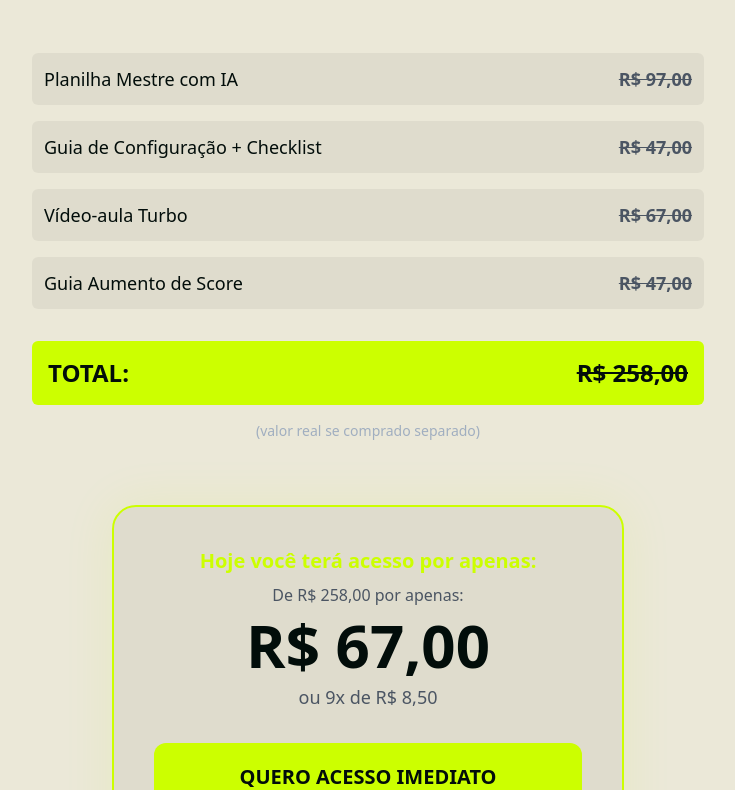
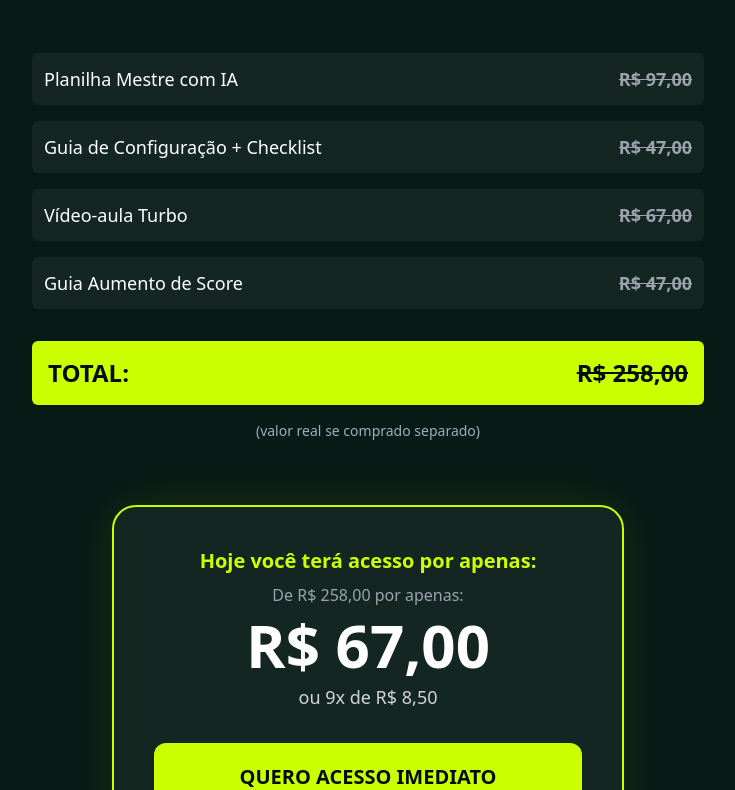
Before and after one commit to AlexandreTunnermann/Planilha-Financeira-Com-IA, a React (Vite) app: page / in a window 1280 px wide. Shown: the part 3870-4660 px from the top of the page, without its empty margins (272-1007 px from the left). Built offline with nearby package versions, Linux system fonts and the light colour scheme.

Commit message:
[dyad] wrote 1 file(s)

```diff
--- a/src/pages/LandingPage.tsx
+++ b/src/pages/LandingPage.tsx
@@ -10,6 +10,7 @@ const LandingPage = () => {
   const textSecondaryColor = "#A0AEC0";
   const surfaceColor = "rgba(255, 255, 255, 0.05)";
   const safetyBgColor = "#EBE8D8";
+  const darkGreenSectionBgColor = "#061A16"; // Novo tom de verde escuro
 
   const painPoints = [
     { text: "Parece que eu trabalho, trabalho e não vejo a cor do dinheiro.", icon: Wallet },
@@ -188,25 +189,25 @@ const LandingPage = () => {
       </section>
 
       {/* DOBRA 8 - ANCORAGEM */}
-      <section className="py-12 md:py-8 px-6" style={{ backgroundColor: safetyBgColor, color: bgColor }}>
+      <section className="py-12 md:py-8 px-6" style={{ backgroundColor: darkGreenSectionBgColor, color: '#FFFFFF' }}>
         <div className="max-w-2xl mx-auto text-center">
           <h2 className="text-3xl md:text-4xl font-bold mb-12">Recapitulando tudo que você vai receber:</h2>
           <div className="space-y-4 mb-8">
-            <div className="flex justify-between items-center text-lg p-3 rounded-md" style={{ backgroundColor: 'rgba(0, 0, 0, 0.05)' }}>
+            <div className="flex justify-between items-center text-lg p-3 rounded-md" style={{ backgroundColor: surfaceColor }}>
               <span>Planilha Mestre com IA</span>
-              <span className="font-bold line-through text-gray-600">R$ 97,00</span>
+              <span className="font-bold line-through text-gray-400">R$ 97,00</span>
             </div>
-            <div className="flex justify-between items-center text-lg p-3 rounded-md" style={{ backgroundColor: 'rgba(0, 0, 0, 0.05)' }}>
+            <div className="flex justify-between items-center text-lg p-3 rounded-md" style={{ backgroundColor: surfaceColor }}>
               <span>Guia de Configuração + Checklist</span>
-              <span className="font-bold line-through text-gray-600">R$ 47,00</span>
+              <span className="font-bold line-through text-gray-400">R$ 47,00</span>
             </div>
-            <div className="flex justify-between items-center text-lg p-3 rounded-md" style={{ backgroundColor: 'rgba(0, 0, 0, 0.05)' }}>
+            <div className="flex justify-between items-center text-lg p-3 rounded-md" style={{ backgroundColor: surfaceColor }}>
               <span>Vídeo-aula Turbo</span>
-              <span className="font-bold line-through text-gray-600">R$ 67,00</span>
+              <span className="font-bold line-through text-gray-400">R$ 67,00</span>
             </div>
-            <div className="flex justify-between items-center text-lg p-3 rounded-md" style={{ backgroundColor: 'rgba(0, 0, 0, 0.05)' }}>
+            <div className="flex justify-between items-center text-lg p-3 rounded-md" style={{ backgroundColor: surfaceColor }}>
               <span>Guia Aumento de Score</span>
-              <span className="font-bold line-through text-gray-600">R$ 47,00</span>
+              <span className="font-bold line-through text-gray-400">R$ 47,00</span>
             </div>
           </div>
           <div className="flex justify-between items-center text-2xl font-bold p-4 rounded-md" style={{ backgroundColor: primaryColor, color: bgColor }}>
@@ -218,18 +219,18 @@ const LandingPage = () => {
       </section>
 
       {/* DOBRA 9 - PREÇO + BOTÃO */}
-      <section id="purchase" className="py-12 md:py-8 px-6 flex justify-center" style={{ backgroundColor: safetyBgColor, color: bgColor }}>
-        <div className="w-full max-w-lg rounded-3xl p-10 text-center shadow-[0_0_50px_rgba(204,255,0,0.1)]" style={{ backgroundColor: 'rgba(0, 0, 0, 0.05)', border: `2px solid ${primaryColor}` }}>
+      <section id="purchase" className="py-12 md:py-8 px-6 flex justify-center" style={{ backgroundColor: darkGreenSectionBgColor, color: '#FFFFFF' }}>
+        <div className="w-full max-w-lg rounded-3xl p-10 text-center shadow-[0_0_50px_rgba(204,255,0,0.1)]" style={{ backgroundColor: surfaceColor, border: `2px solid ${primaryColor}` }}>
           <h3 className="font-bold text-xl mb-2" style={{ color: primaryColor }}>Hoje você terá acesso por apenas:</h3>
-          <div className="text-gray-600">De R$ 258,00 por apenas:</div>
-          <div className="text-6xl font-black my-2" style={{ color: bgColor }}>R$ 67,00</div>
-          <div className="text-lg text-gray-600 mb-8 font-medium">ou 9x de R$ 8,50</div>
+          <div className="text-gray-400">De R$ 258,00 por apenas:</div>
+          <div className="text-6xl font-black text-white my-2">R$ 67,00</div>
+          <div className="text-lg text-gray-300 mb-8 font-medium">ou 9x de R$ 8,50</div>
 
           <button className="w-full font-bold py-5 rounded-xl text-xl hover:scale-105 transition-transform duration-300" style={{ backgroundColor: primaryColor, color: bgColor }}>
             QUERO ACESSO IMEDIATO
           </button>
 
-          <div className="mt-6 flex flex-col items-center gap-2 text-sm text-gray-600">
+          <div className="mt-6 flex flex-col items-center gap-2 text-sm text-gray-400">
             <span className="flex items-center gap-2"><Zap size={16} style={{ color: primaryColor }} /> Acesso imediato</span>
             <span className="flex items-center gap-2"><ShieldCheck size={16} style={{ color: primaryColor }} /> Garantia de 7 dias</span>
             <span className="flex items-center gap-2"><CreditCard size={16} style={{ color: primaryColor }} /> Compra 100% segura</span>
```
